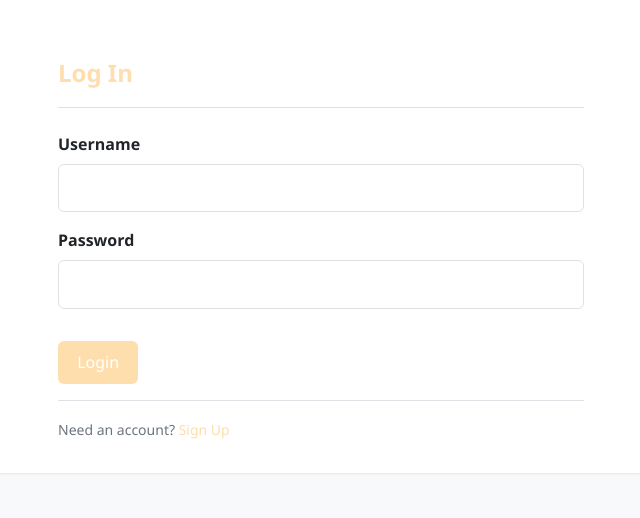
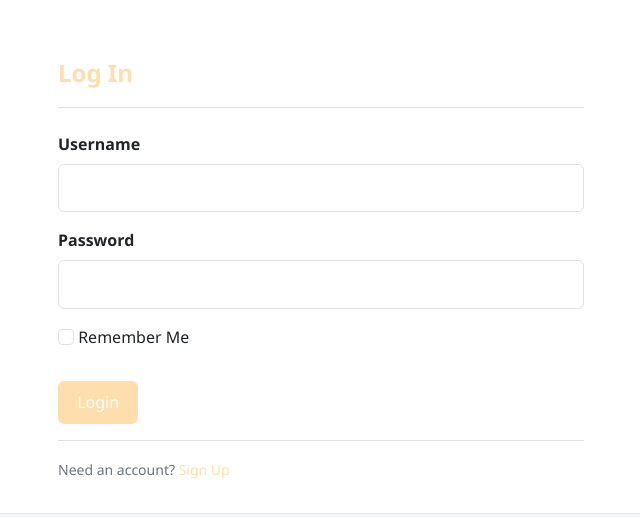
Before and after one commit to goonondek/todo-app, a Flask app: page /login in a window 1280 px wide. Shown: the part 87-605 px from the top of the page, without its empty margins (319-959 px from the left). Run offline with Flask 3, Linux system fonts and the light colour scheme.

Commit message:
Update database model and login template

```diff
--- a/templates/login.html
+++ b/templates/login.html
@@ -28,6 +28,10 @@
                             </div>
                         {% endif %}
                     </div>
+                    <div class="mb-3">
+                        {{ form.remember_me(class="form-check-input") }}
+                        {{ form.remember_me.label(class="form-check-label") }}
+                    </div>
                 </fieldset>
                 <div class="mb-3">
                     {{ form.submit(class="btn btn-primary") }}
```
Also changed, not shown: 1 other file.
